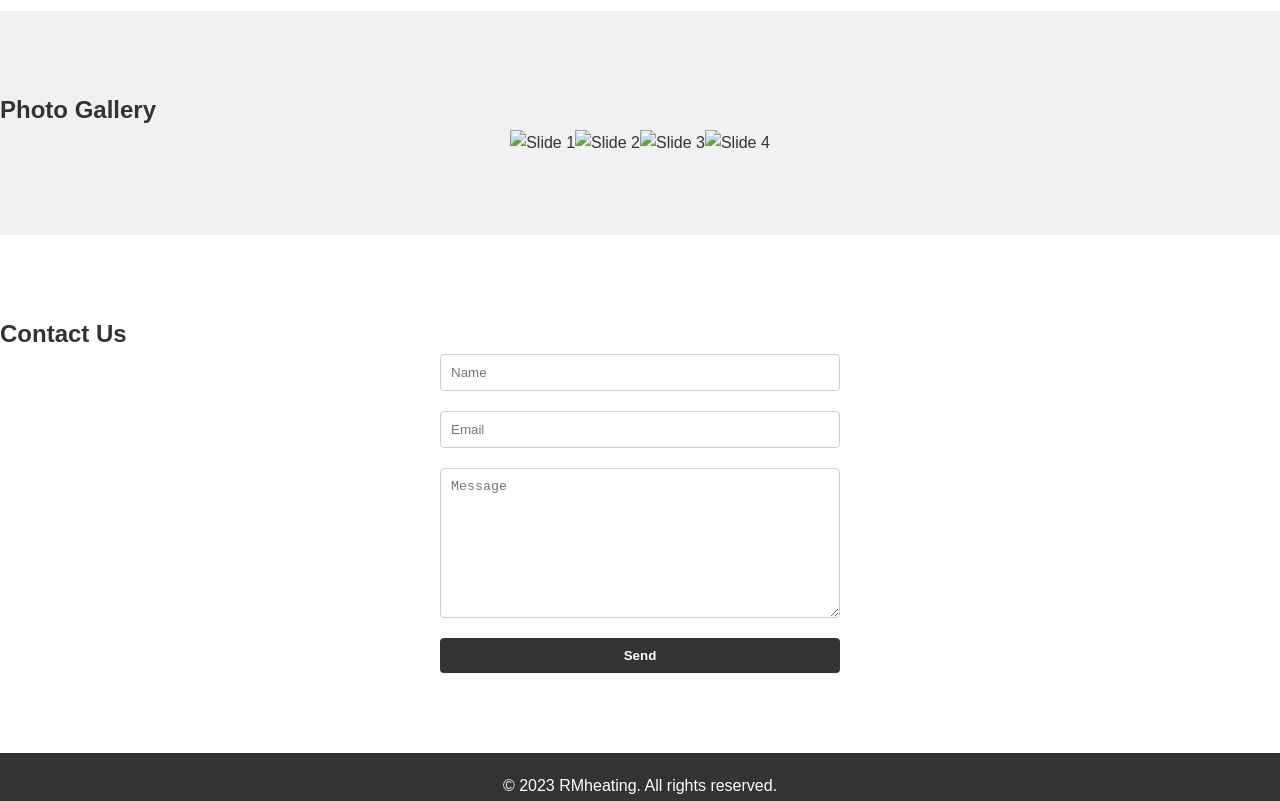
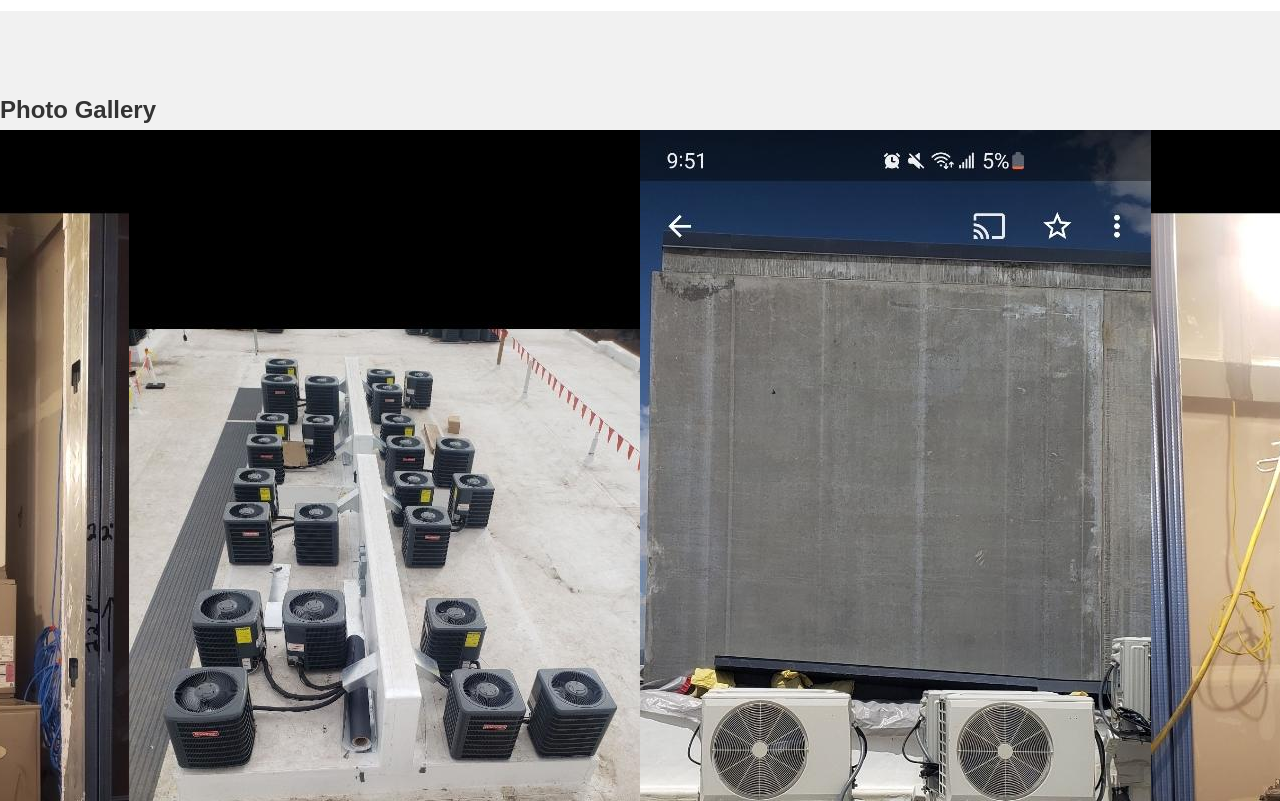
Before and after one commit to SP3CTRED/RMheating.github.io, a plain HTML site: page index.html in a window 1280 px wide. Shown: the part 1620-2421 px from the top of the page. Drawn offline with Linux system fonts and the light colour scheme; a script that the page names is missing.

Commit message:
new images

```diff
--- a/index.html
+++ b/index.html
@@ -17,7 +17,7 @@
         <li><a href="#services">Services</a></li>
         <li><a href="#gallery">Gallery</a></li>
         <li><a href="#contact">Contact</a></li>
-        <li><a href="720-985-0151">Contact</a></li>
+        <li><a href="720-985-0151">720-985-0151</a></li>
 
       </ul>
     </nav>
@@ -53,10 +53,10 @@
   <section id="gallery">
     <h2>Photo Gallery</h2>
     <div class="slider">
-      <img src="slide1.jpg" alt="Slide 1">
-      <img src="slide2.jpg" alt="Slide 2">
-      <img src="slide3.jpg" alt="Slide 3">
-      <img src="slide4.jpg" alt="Slide 4">
+      <img src="gallery/slide4.jpg" alt="Slide 1">
+      <img src="gallery/slide2.jpg" alt="Slide 2">
+      <img src="gallery/slide3.jpg" alt="Slide 3">
+      <img src="gallery/slide4.jpg" alt="Slide 4">
     </div>
   </section>
 
```
